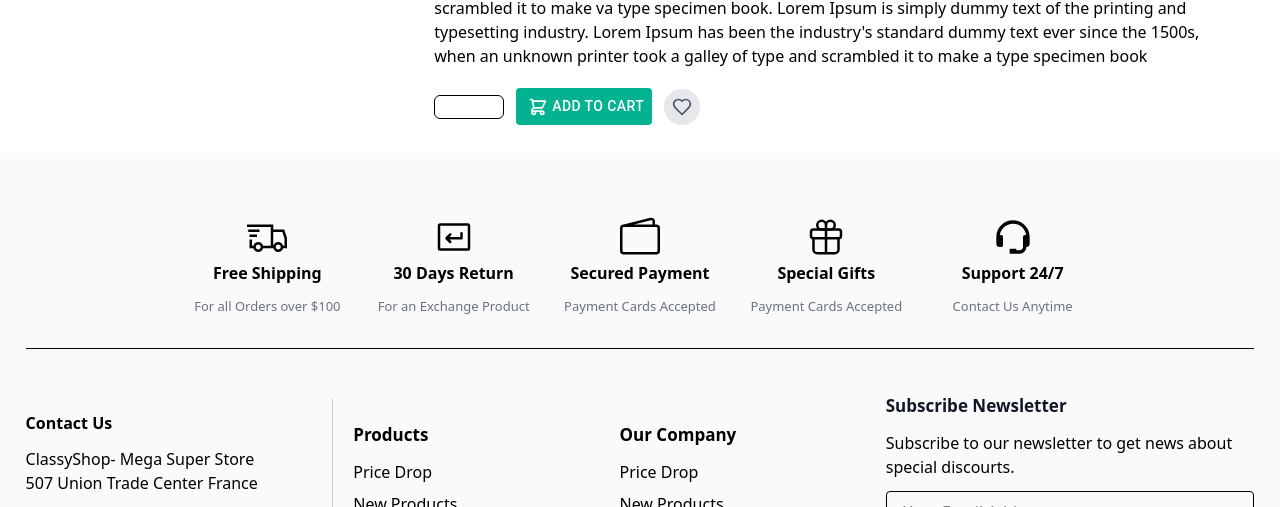
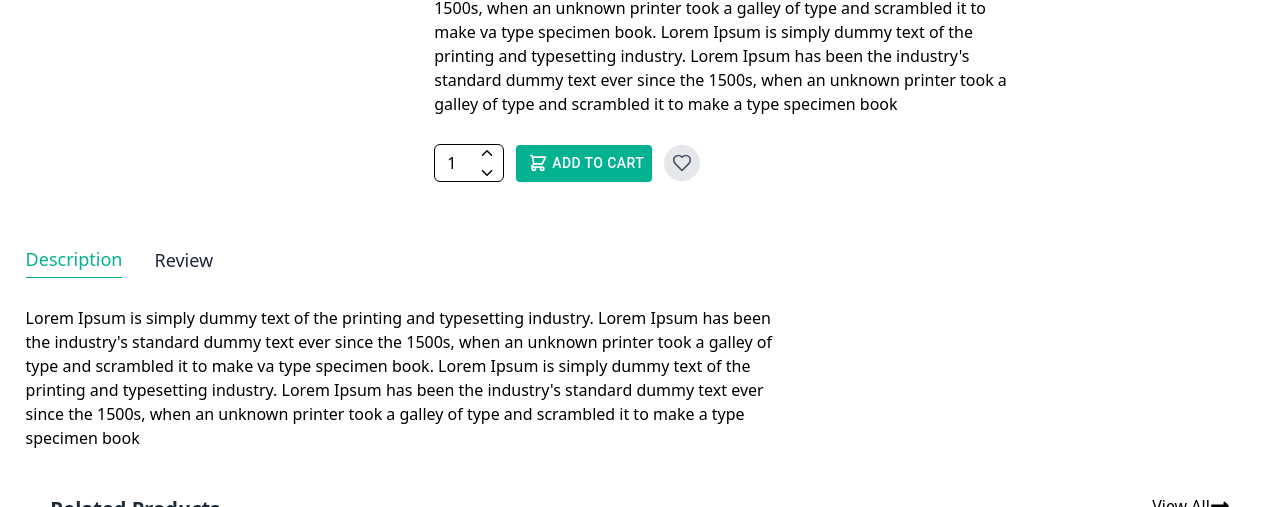
Before and after one commit to srushti6740/grocery_app, a Next.js app: page /product/1 in a window 1280 px wide. Shown: the part 445-952 px from the top of the page. Built offline with nearby package versions, Linux system fonts and the light colour scheme.

Commit message:
Initial commit

```diff
--- a/app/components/ProductDetails.jsx
+++ b/app/components/ProductDetails.jsx
@@ -1,6 +1,6 @@
 "use client"
 
-import React from "react";
+import React, { useState } from "react";
 import { Swiper, SwiperSlide } from "swiper/react";
 import Rating from "@mui/material/Rating";
 // Import Swiper styles
@@ -10,9 +10,14 @@ import { Button } from "@mui/material";
 import { HiOutlineShoppingCart } from "react-icons/hi";
 import { LuHeart } from "react-icons/lu";
 import QtyBox from "./QtyBox";
+import ProductRow from "@/app/components/ProductRow";
 
 const ProductDetails = () => {
+
+  const [isActiveTab, setIsActiveTab] = useState(0);
+
   return (
+    <>
     <div className="flex gap-10">
       <ProductZoom />
 
@@ -37,7 +42,7 @@ const ProductDetails = () => {
             <span className="text-green-600 font-[700]">74,853 Items</span>
           </p>
         </div>
-        <p className="py-3 pr-5">
+        <p className="py-3 pr-5 w-[75%]">
           Lorem Ipsum is simply dummy text of the printing and typesetting
           industry. Lorem Ipsum has been the industry's standard dummy text ever
           since the 1500s, when an unknown printer took a galley of type and
@@ -48,13 +53,50 @@ const ProductDetails = () => {
           specimen book
         </p>
 
-        <div className="flex gap-3 py-2 items-center">
+        <div className="flex gap-3 py-4 items-center">
           <QtyBox />
          <Button className="!bg-primary !text-white"><HiOutlineShoppingCart size={20} className="mx-1"/> Add to Cart</Button>
          <div className="bg-gray-200 p-2 rounded-full"><LuHeart className="text-gray-600" size={20}/></div>
         </div>
+
+
+
       </div>
     </div>
+
+    <div className="flex items-center gap-8 mt-8">
+          <span className={`text-[18px] text-gray-800 font-[500] cursor-pointer flex pb-1  ${isActiveTab === 0 ? "border-b border-primary text-primary" : ""}`} onClick={()=>{setIsActiveTab(0)}}>Description</span>
+           <span className={`text-[18px] text-gray-800 font-[500] cursor-pointer flex pb-1  ${isActiveTab === 1 ? "border-b border-primary text-primary" : ""}`} onClick={()=>{setIsActiveTab(1)}}>Review</span>
+        </div>
+
+
+        {
+
+          isActiveTab === 0 && <p className="py-7 pr-40 w-[75%]">
+          Lorem Ipsum is simply dummy text of the printing and typesetting
+          industry. Lorem Ipsum has been the industry's standard dummy text ever
+          since the 1500s, when an unknown printer took a galley of type and
+          scrambled it to make va type specimen book. Lorem Ipsum is simply
+          dummy text of the printing and typesetting industry. Lorem Ipsum has
+          been the industry's standard dummy text ever since the 1500s, when an
+          unknown printer took a galley of type and scrambled it to make a type
+          specimen book
+        </p>
+
+        }
+
+         {
+
+          isActiveTab === 1 &&
+          <div className="reviews">
+            <h3>Customer questions & answers</h3>
+            <div className="grid col-3">
+
+            </div>
+          </div>
+        }
+      <ProductRow title={"Related Products"} />
+    </>
   );
 };
 
--- a/app/components/QtyBox.jsx
+++ b/app/components/QtyBox.jsx
@@ -1,12 +1,27 @@
-import React from 'react'
+import React, { useState } from "react";
+import { IoIosArrowUp } from "react-icons/io";
+import { IoIosArrowDown } from "react-icons/io";
 
 const QtyBox = () => {
+    const [qtyValue, setQtyValue] = useState(1);
+
+    const minusQty = () =>{
+        if(qtyValue === 1){
+            setQtyValue(1)
+        }else{
+             setQtyValue(qtyValue - 1)
+        }
+    }
   return (
-    <div className='qtyBox border border-rgba[(0,0,0,0.1)] rounded-md flex items-center gap-1 w-[70px] h-[40] relative'>
-        <input type="number" className='w-full h-full border-0 outline-0 mx-3'/>
+    <div className="qtyBox border border-rgba[(0,0,0,0.1)] rounded-md flex items-center gap-1 w-[70px] h-[40] relative">
+      <input type="number" className="w-full h-full border-0 outline-0 mx-3" value={qtyValue} min={1} />
+      <div className="flex flex-col gap-1">
 
+        <IoIosArrowUp className="cursor-pointer mr-2" onClick={()=>{setQtyValue(qtyValue + 1)}} />
+        <IoIosArrowDown className="cursor-pointer" onClick={minusQty} />
+      </div>
     </div>
-  )
-}
+  );
+};
 
-export default QtyBox
+export default QtyBox;
--- a/app/globals.css
+++ b/app/globals.css
@@ -78,3 +78,13 @@
   width: 12px !important;
   height: 12px !important;
 }
+input[type="number"]::-webkit-outer-spin-button,
+input[type="number"]::-webkit-inner-spin-button {
+  -webkit-appearance: none;
+  margin: 0;
+}
+
+/* Firefox */
+input[type="number"] {
+  -moz-appearance: textfield;
+}
```
